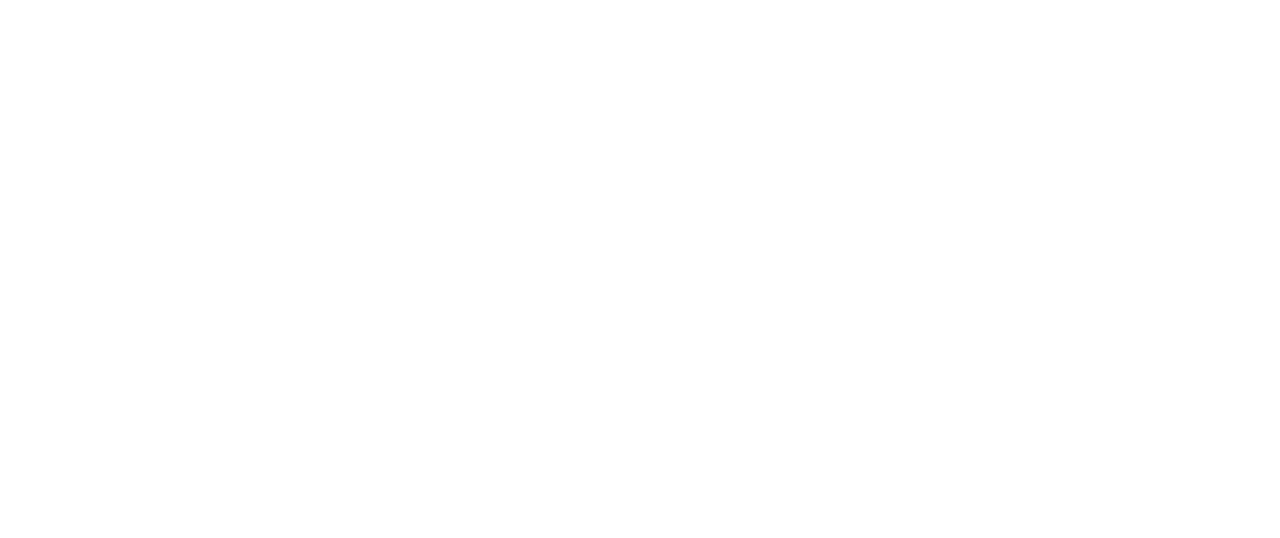
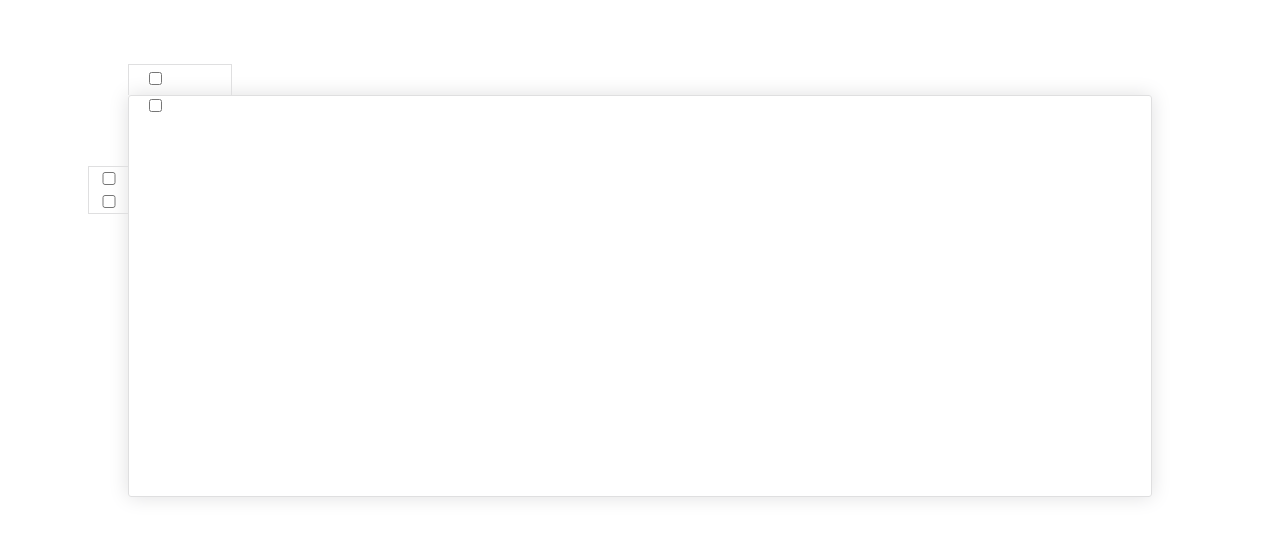
Before and after one commit to rusma/footballTopscorers, a website: page app/index.html in a window 1280 px wide. Drawn offline with Linux system fonts and the light colour scheme.

Commit message:
layout added

```diff
--- a/app/css/app.css
+++ b/app/css/app.css
@@ -1,30 +1,54 @@
 /* app css stylesheet */
 
-.menu {
-  list-style: none;
-  border-bottom: 0.1em solid black;
-  margin-bottom: 2em;
-  padding: 0 0 0.5em;
+body {
+  margin: 0;
+  padding: 0;
 }
 
-.menu:before {
-  content: "[";
+/*general positioning*/
+
+#container {
+  width: 80%;
+
+  margin: 0 auto;
+  margin-top: 5%;
 }
 
-.menu:after {
-  content: "]";
+#vis_container {
+  border: 1px solid #DFDFE0;
+  border-radius: 3px;
+  box-shadow: 0px 0px 20px #111;
+  -moz-box-shadow: 0px 0px 20px #DFDFE0;
+  -webkit-box-shadow: 0px 0px 20px #DFDFE0;
+  height: 400px; /*change this to auto*/
 }
 
-.menu > li {
-  display: inline;
+div#league-filter {
+  border-left: 1px solid #DFDFE0;;
+  border-top: 1px solid #DFDFE0;;
+  border-bottom: 1px solid #DFDFE0;
+  width: 40px;
+  margin-top: 10%;
+  margin-left: -40px;
+  float: left;
 }
 
-.menu > li:before {
-  content: "|";
-  padding-right: 0.3em;
+  div#league-filter input {
+    width: 40px;
+    margin: 5px 0px;
+  }
+
+div#topscorer-info-filter {
+  border-left: 1px solid #DFDFE0;;
+  border-top: 1px solid #DFDFE0;;
+  border-right: 1px solid #DFDFE0;
+  height: 30px;
+  width: 10%;
 }
 
-.menu > li:nth-child(1):before {
-  content: "";
-  padding: 0;
-}
+  div#topscorer-info-filter input {
+    float:left;
+    margin: 7px 20px;
+  }
+
+/*END general positioning*/
--- a/app/index.html
+++ b/app/index.html
@@ -20,7 +20,25 @@
   <link rel="stylesheet" href="css/vendor/jquery.jqplot.css"/>
 </head>
 
-<body ng-app="footballTopscorers" ng-controller="topscorersController">
-   <topscorer-bubble-chart></topscorersBubbleChart>
+<body ng-app="footballTopscorers">
+  <div id="container">
+      <div id="league-filter">
+          <input type="checkbox">
+          <input type="checkbox">
+      </div>
+
+      <div id="topscorer-info-filter">
+        <input type="checkbox">
+        <input type="checkbox">
+      </div>
+
+      <div id="wrapper">
+
+        <div id="vis_container" ng-controller="topscorersController">
+          <topscorer-bubble-chart></topscorersBubbleChart>
+        </div><!--end wrapper controller -->
+    </div>
+
+  </div>
 </body>
 </html>
--- a/app/js/directives.js
+++ b/app/js/directives.js
@@ -5,7 +5,6 @@
 
 angular.module('footballTopscorers.directives', []).
   	directive('topscorerBubbleChart', function() {
-  		console.log('eded');
 	    return {
             restrict: 'E', // Directive Scope is Attribute
             link: function (scope, elem, attrs) {
```
